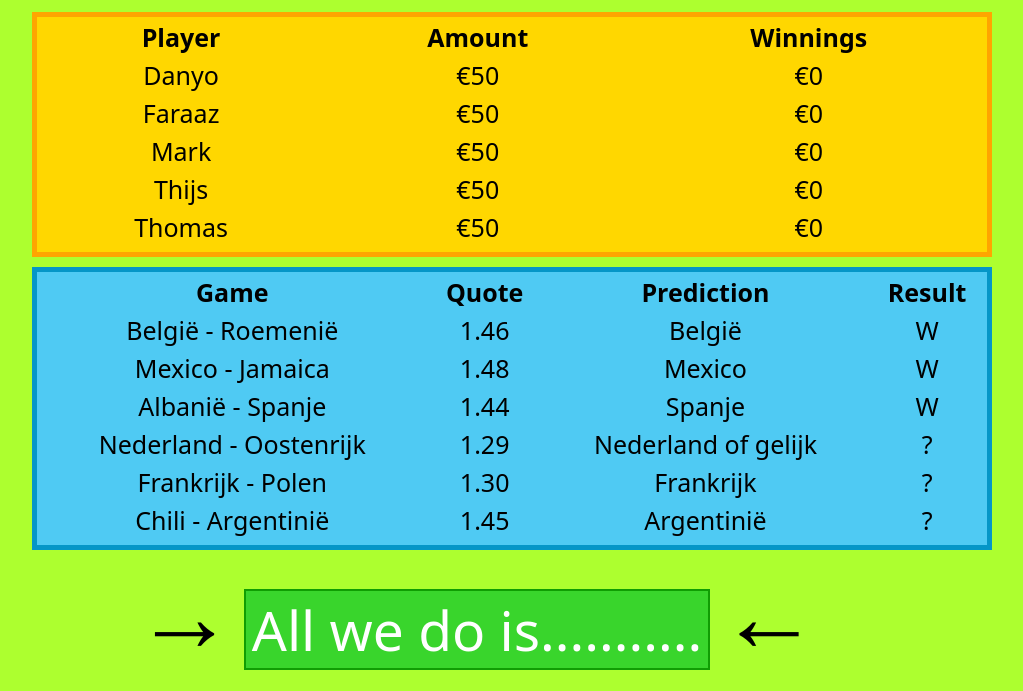
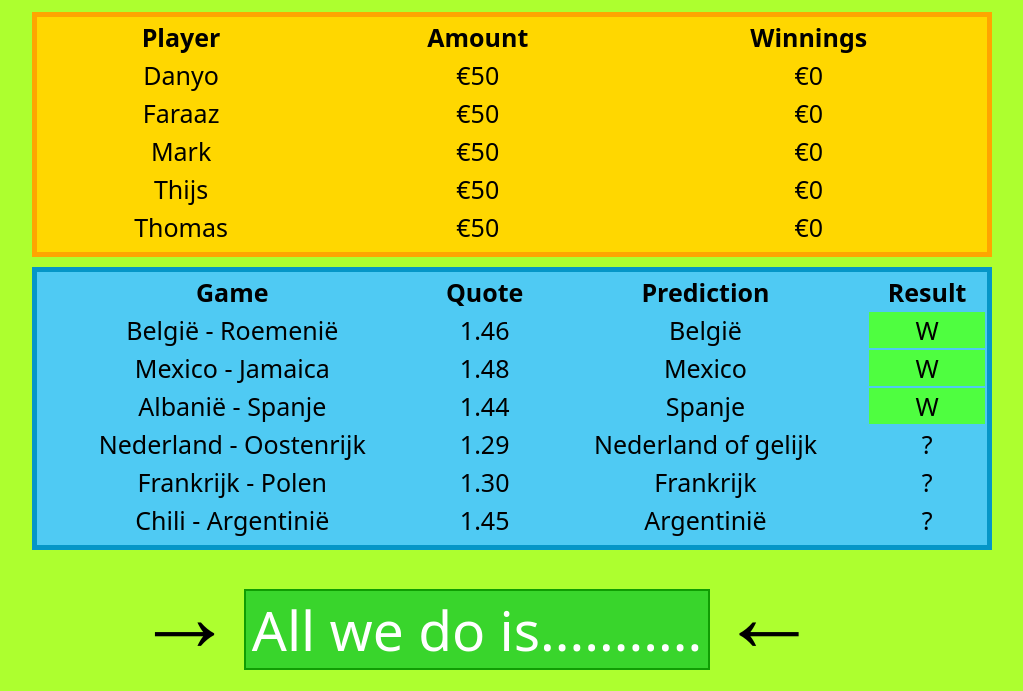
Before and after one commit to Thomasvss/High-Rollers, a plain HTML site: page index.html in a window 1280 px wide. Shown: the part 110-801 px from the top of the page, without its empty margins (188-1211 px from the left). Drawn offline with Linux system fonts and the light colour scheme.

Commit message:
new style

```diff
--- a/index.html
+++ b/index.html
@@ -64,19 +64,19 @@
                 <td>België - Roemenië</td>
                 <td>1.46</td>
                 <td>België</td>
-                <td>W</td>
+                <td style="background: #4FFE40">W</td>
             </tr>
             <tr>
                 <td>Mexico - Jamaica</td>
                 <td>1.48</td>
                 <td>Mexico</td>
-                <td>W</td>
+                <td style="background: #4FFE40">W</td>
             </tr>
             <tr>
                 <td>Albanië - Spanje</td>
                 <td>1.44</td>
                 <td>Spanje</td>
-                <td>W</td>
+                <td style="background: #4FFE40">W</td>
             </tr>
             <tr>
                 <td>Nederland - Oostenrijk</td>
```
